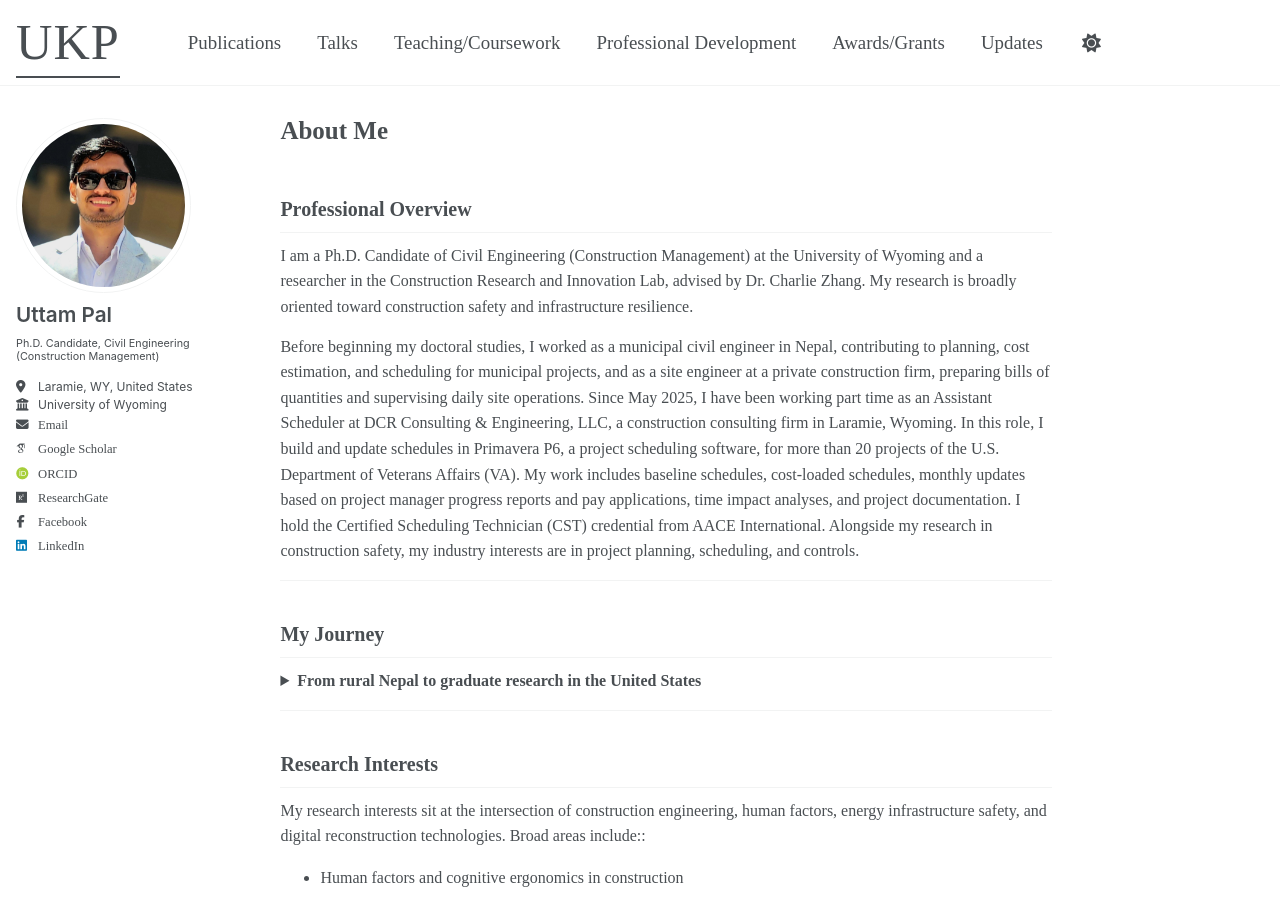
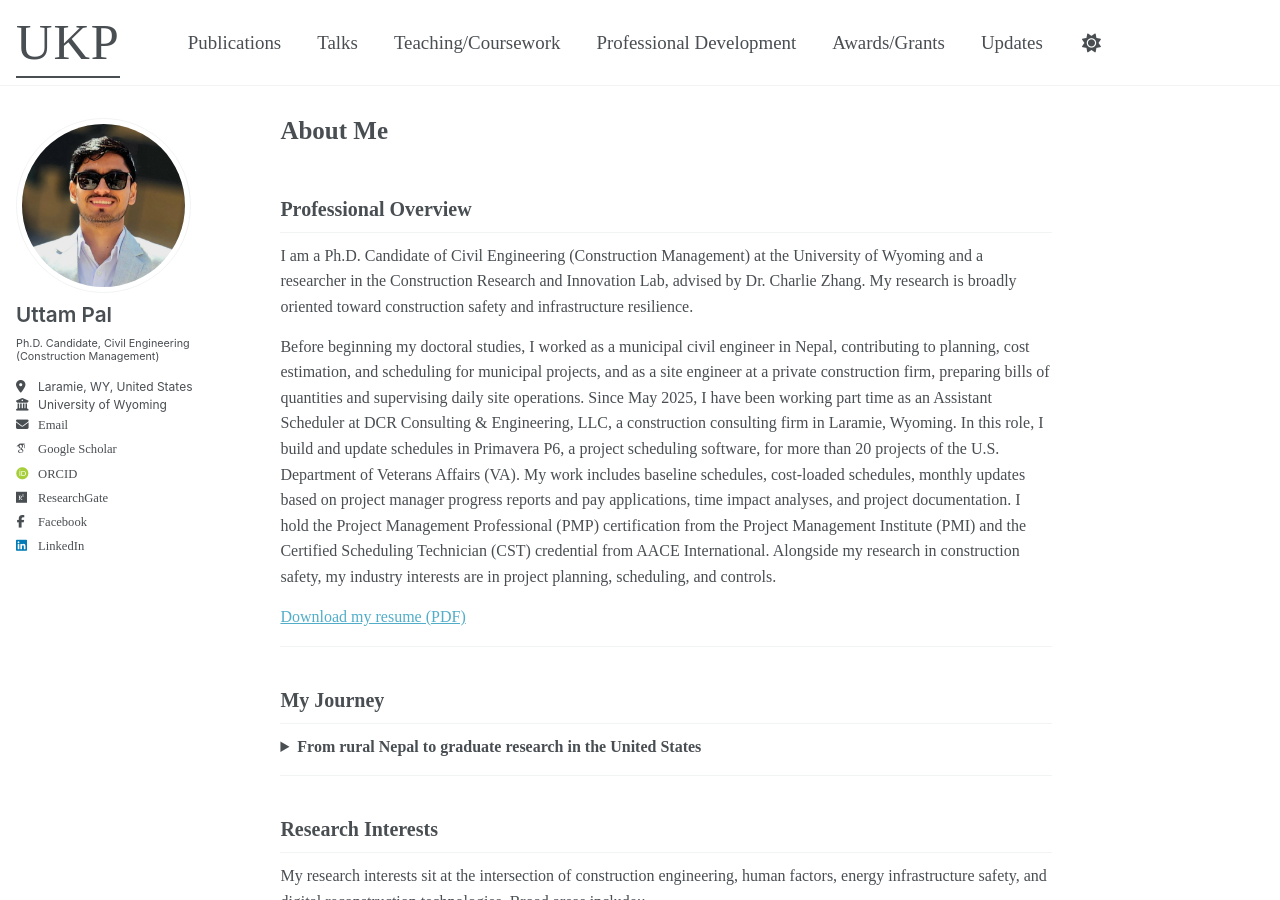
Before and after one commit to pal-uttam/pal-uttam.github.io, a Jekyll site: the page built from _pages/about.md, in a window 1280 px wide and 900 px high. Built offline with Jekyll 4.4.1, drawn with Linux system fonts in a browser that asks for light colours; some web fonts are replaced; a script bundle is joined from its source files by our own code; library files that are not in the unit come from our copies.

Commit message:
What I changed

```diff
--- a/_pages/about.md
+++ b/_pages/about.md
@@ -11,7 +11,9 @@
 
 I am a Ph.D. Candidate of Civil Engineering (Construction Management) at the University of Wyoming and a researcher in the Construction Research and Innovation Lab, advised by Dr. Charlie Zhang. My research is broadly oriented toward construction safety and infrastructure resilience.
 
-Before beginning my doctoral studies, I worked as a municipal civil engineer in Nepal, contributing to planning, cost estimation, and scheduling for municipal projects, and as a site engineer at a private construction firm, preparing bills of quantities and supervising daily site operations. Since May 2025, I have been working part time as an Assistant Scheduler at DCR Consulting & Engineering, LLC, a construction consulting firm in Laramie, Wyoming. In this role, I build and update schedules in Primavera P6, a project scheduling software, for more than 20 projects of the U.S. Department of Veterans Affairs (VA). My work includes baseline schedules, cost-loaded schedules, monthly updates based on project manager progress reports and pay applications, time impact analyses, and project documentation. I hold the Certified Scheduling Technician (CST) credential from AACE International. Alongside my research in construction safety, my industry interests are in project planning, scheduling, and controls.
+Before beginning my doctoral studies, I worked as a municipal civil engineer in Nepal, contributing to planning, cost estimation, and scheduling for municipal projects, and as a site engineer at a private construction firm, preparing bills of quantities and supervising daily site operations. Since May 2025, I have been working part time as an Assistant Scheduler at DCR Consulting & Engineering, LLC, a construction consulting firm in Laramie, Wyoming. In this role, I build and update schedules in Primavera P6, a project scheduling software, for more than 20 projects of the U.S. Department of Veterans Affairs (VA). My work includes baseline schedules, cost-loaded schedules, monthly updates based on project manager progress reports and pay applications, time impact analyses, and project documentation. I hold the Project Management Professional (PMP) certification from the Project Management Institute (PMI) and the Certified Scheduling Technician (CST) credential from AACE International. Alongside my research in construction safety, my industry interests are in project planning, scheduling, and controls.
+
+[Download my resume (PDF)](/files/Uttam-Pal-Resume.pdf){:target="_blank"}
 
 ---
 
```
Also changed, not shown: 1 other file.
